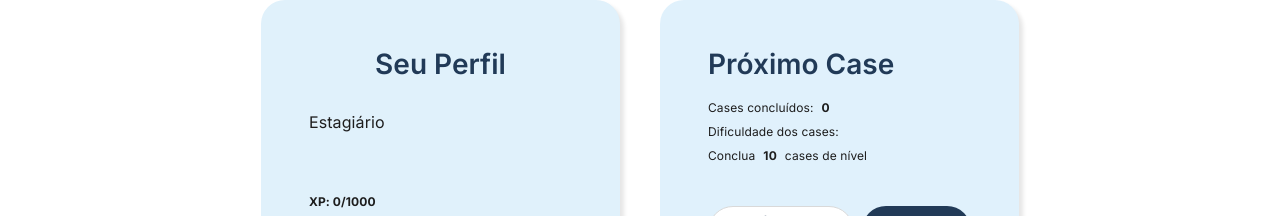
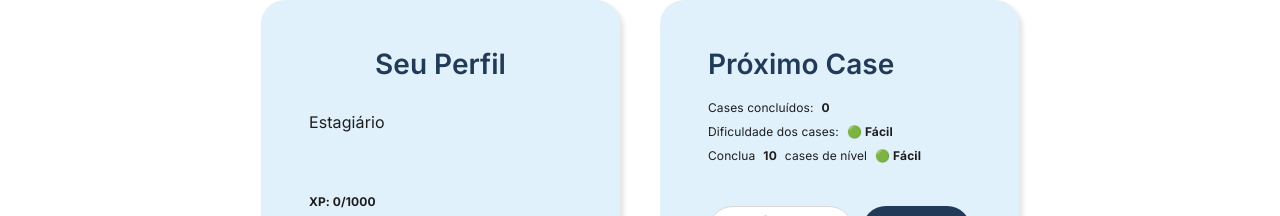
Before and after one commit to juninhos-comunidade/thecoders, a React (Vite) app in the folder thecoders-cases/: page /lobby in a window 1280 px wide. Shown: the part 351-567 px from the top of the page. Built offline with nearby package versions, Linux system fonts and the light colour scheme; no server answers.

Commit message:
🧩 refactor(card-cases): padroniza props de dificuldade e cálculo de casos restantes

```diff
--- a/thecoders-cases/src/components/card-cases/index.jsx
+++ b/thecoders-cases/src/components/card-cases/index.jsx
@@ -3,7 +3,7 @@ import "../../App.css";
 
 import Buttons from "../buttons";
 
-export default function CardCases({ num, dificulty, limit, usuarioId, usuarioNome }) {
+export default function CardCases({ num = 0, dificuldade = "🟢 Fácil", limit = 10, usuarioId, usuarioNome }) {
     return (
         <div className="card-cases">
             <h3>Próximo Case</h3>
@@ -14,13 +14,13 @@ export default function CardCases({ num, dificulty, limit, usuarioId, usuarioNom
                 </div>
                 <div className="cases-dificuldade">
                     <p>Dificuldade dos cases: </p>
-                    <span>{dificulty}</span>
+                    <span>{dificuldade}</span>
                 </div>
                 <div className="next-cases">
                     <p>Conclua</p>
-                    <span>{limit - num}</span>
+                    <span>{Math.max(limit - num, 0)}</span>
                     <p>cases de nível</p>
-                    <span>{dificulty}</span>
+                    <span>{dificuldade}</span>
                 </div>
             </div>
             <div className="buttons">
```
